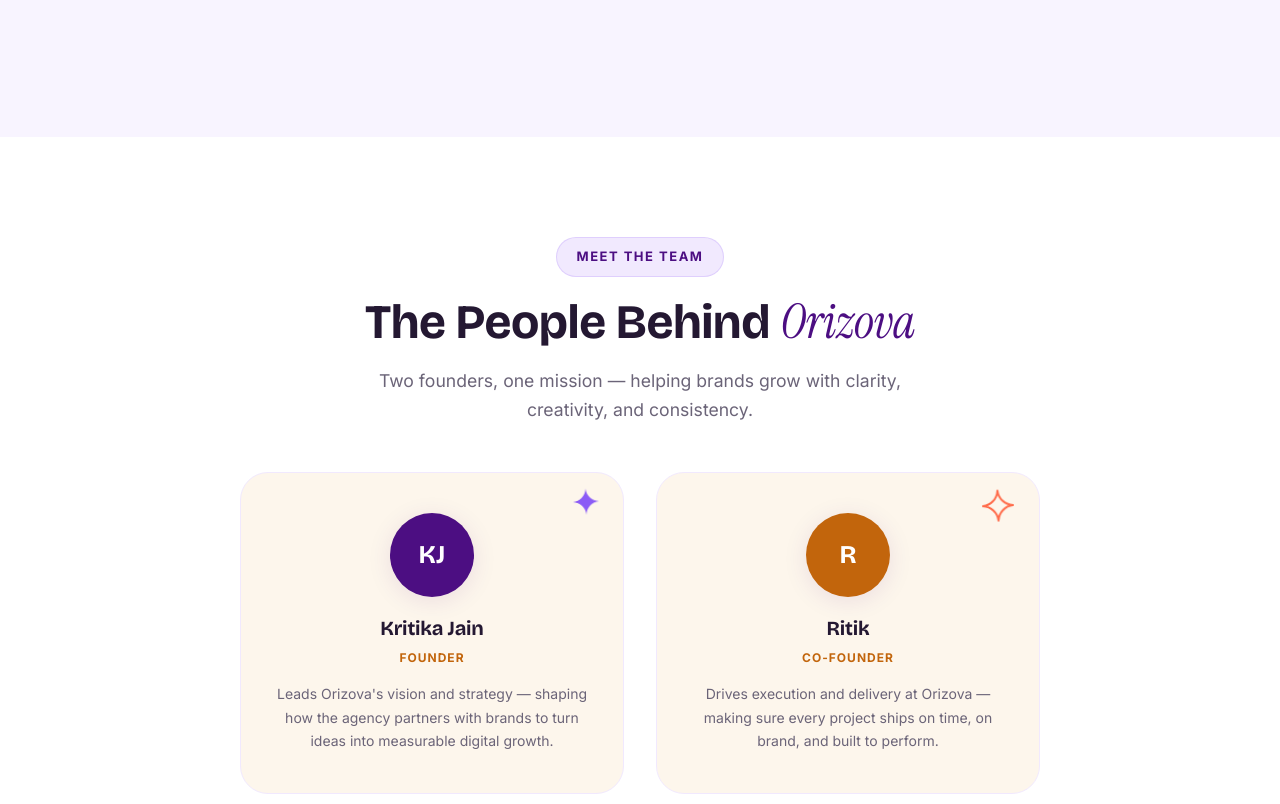
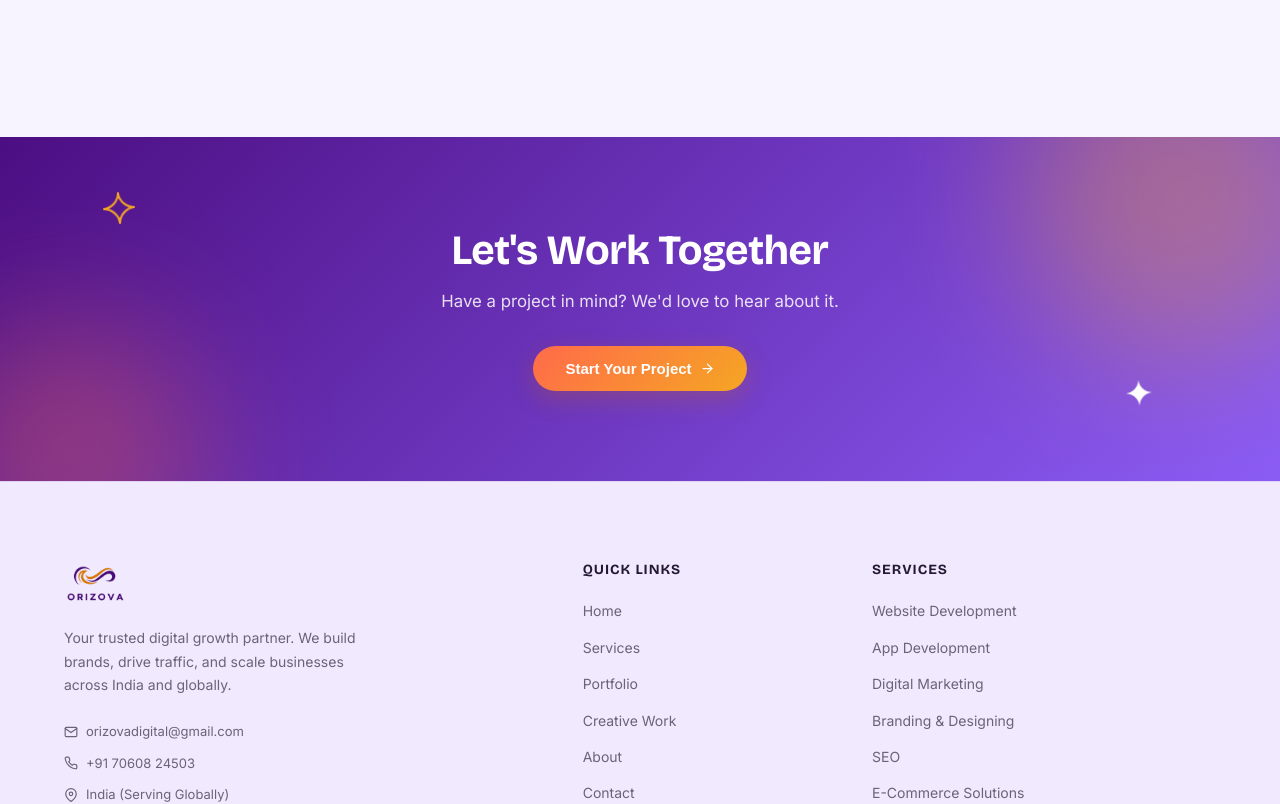
Before and after one commit to Kjain-Code/Orizova, a React (Create React App) app: page /about in a window 1280 px wide. Shown: the part 1220-2024 px from the top of the page. Built offline with nearby package versions, Linux system fonts and the light colour scheme.

Commit message:
founder remove

```diff
--- a/src/components/Founders.css
+++ /dev/null
@@ -1,76 +0,0 @@
-.founders-section {
-  background: var(--paper);
-}
-
-.founders-grid {
-  display: grid;
-  grid-template-columns: repeat(2, 1fr);
-  gap: 32px;
-  max-width: 800px;
-  margin: 0 auto;
-}
-
-.founder-card {
-  position: relative;
-  background: var(--cream);
-  border: 1.5px solid var(--lavender);
-  border-radius: var(--radius-lg);
-  padding: 40px 32px;
-  text-align: center;
-  transition: transform 0.35s ease, box-shadow 0.35s ease;
-}
-
-.founder-card:hover {
-  transform: translateY(-8px);
-  box-shadow: var(--shadow-lg);
-}
-
-.founder-doodle {
-  position: absolute;
-  top: 20px;
-  right: 24px;
-  animation: doodle-float 3.5s ease-in-out infinite;
-}
-
-.founder-avatar {
-  width: 84px;
-  height: 84px;
-  border-radius: 50%;
-  display: flex;
-  align-items: center;
-  justify-content: center;
-  margin: 0 auto 20px;
-  color: #fff;
-  font-family: 'Bricolage Grotesque', sans-serif;
-  font-weight: 700;
-  font-size: 1.6rem;
-  box-shadow: var(--shadow);
-}
-
-.founder-card h3 {
-  font-size: 1.25rem;
-  color: var(--ink);
-  margin-bottom: 4px;
-}
-
-.founder-role {
-  display: inline-block;
-  font-size: 12px;
-  font-weight: 700;
-  letter-spacing: 1px;
-  text-transform: uppercase;
-  color: var(--gold-deep);
-  margin-bottom: 14px;
-}
-
-.founder-card p {
-  font-size: 14px;
-  color: var(--text-light);
-  line-height: 1.7;
-}
-
-@media (max-width: 700px) {
-  .founders-grid {
-    grid-template-columns: 1fr;
-  }
-}
--- a/src/components/Founders.jsx
+++ /dev/null
@@ -1,56 +0,0 @@
-import React from 'react';
-import { motion } from 'framer-motion';
-import founders from '../data/founders';
-import { StarDoodle, SparkleDoodle } from './Doodles';
-import './Founders.css';
-
-const Founders = () => {
-  return (
-    <section className="founders-section">
-      <div className="container">
-        <motion.div
-          className="text-center"
-          initial={{ opacity: 0, y: 35 }}
-          whileInView={{ opacity: 1, y: 0 }}
-          transition={{ duration: 0.7 }}
-          viewport={{ once: true }}
-        >
-          <span className="section-tag">Meet The Team</span>
-          <h2 className="section-title">
-            The People Behind <span className="accent-serif">Orizova</span>
-          </h2>
-          <p className="section-subtitle">
-            Two founders, one mission — helping brands grow with clarity, creativity, and consistency.
-          </p>
-        </motion.div>
-
-        <div className="founders-grid">
-          {founders.map((founder, i) => (
-            <motion.div
-              key={founder.name}
-              className="founder-card"
-              initial={{ opacity: 0, y: 50 }}
-              whileInView={{ opacity: 1, y: 0 }}
-              transition={{ duration: 0.6, delay: i * 0.15 }}
-              viewport={{ once: true }}
-            >
-              {i === 0 ? (
-                <StarDoodle className="founder-doodle" />
-              ) : (
-                <SparkleDoodle className="founder-doodle" />
-              )}
-              <div className="founder-avatar" style={{ background: founder.color }}>
-                {founder.initials}
-              </div>
-              <h3>{founder.name}</h3>
-              <span className="founder-role">{founder.role}</span>
-              <p>{founder.bio}</p>
-            </motion.div>
-          ))}
-        </div>
-      </div>
-    </section>
-  );
-};
-
-export default Founders;
--- a/src/data/founders.js
+++ /dev/null
@@ -1,18 +0,0 @@
-const founders = [
-  {
-    name: "Kritika Jain",
-    role: "Founder",
-    bio: "Leads Orizova's vision and strategy — shaping how the agency partners with brands to turn ideas into measurable digital growth.",
-    initials: "KJ",
-    color: "#4C0E82",
-  },
-  {
-    name: "Ritik",
-    role: "Co-Founder",
-    bio: "Drives execution and delivery at Orizova — making sure every project ships on time, on brand, and built to perform.",
-    initials: "R",
-    color: "#C2650C",
-  },
-];
-
-export default founders;
--- a/src/pages/AboutPage.jsx
+++ b/src/pages/AboutPage.jsx
@@ -2,7 +2,6 @@
 import { Helmet } from 'react-helmet-async';
 import PageBanner from '../components/PageBanner';
 import About from '../components/About';
-import Founders from '../components/Founders';
 import CtaBand from '../components/CtaBand';
 import PageTransition from '../components/PageTransition';
 
@@ -11,7 +10,7 @@
     <PageTransition>
       <Helmet>
         <title>About Us | Orizova Co. — Digital Growth Agency, India</title>
-        <meta name="description" content="Meet Orizova Co. — a full-service digital agency founded by Kritika Jain and Ritik, helping brands across India grow smarter and stronger online." />
+        <meta name="description" content="Meet Orizova Co. — a full-service digital agency helping brands across India grow smarter and stronger online." />
       </Helmet>
 
       <PageBanner
@@ -21,7 +20,6 @@
         subtitle="We're a full-service digital agency helping businesses grow smarter, faster, and stronger in the digital world."
       />
       <About />
-      <Founders />
       <CtaBand
         title="Let's Work Together"
         subtitle="Have a project in mind? We'd love to hear about it."
```
